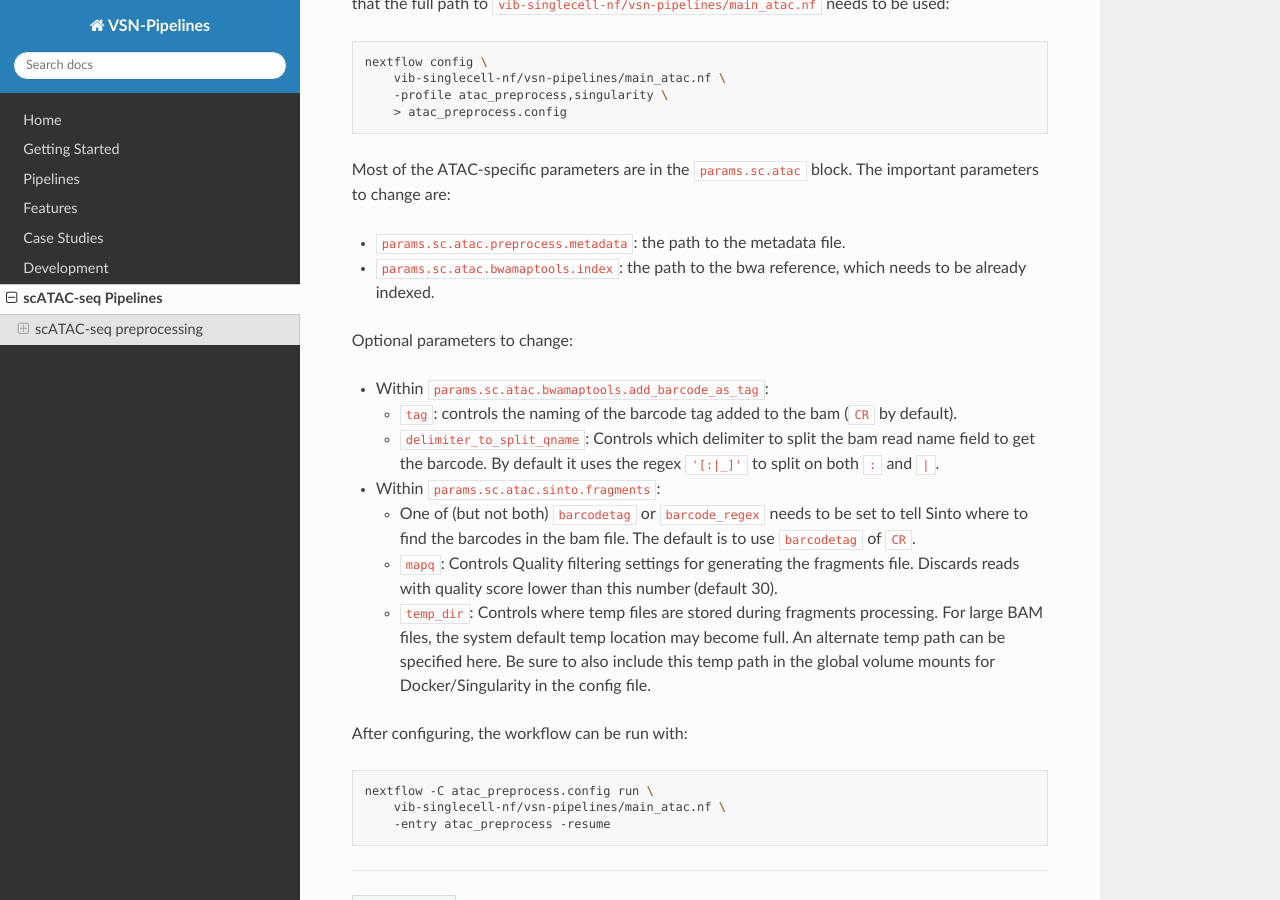
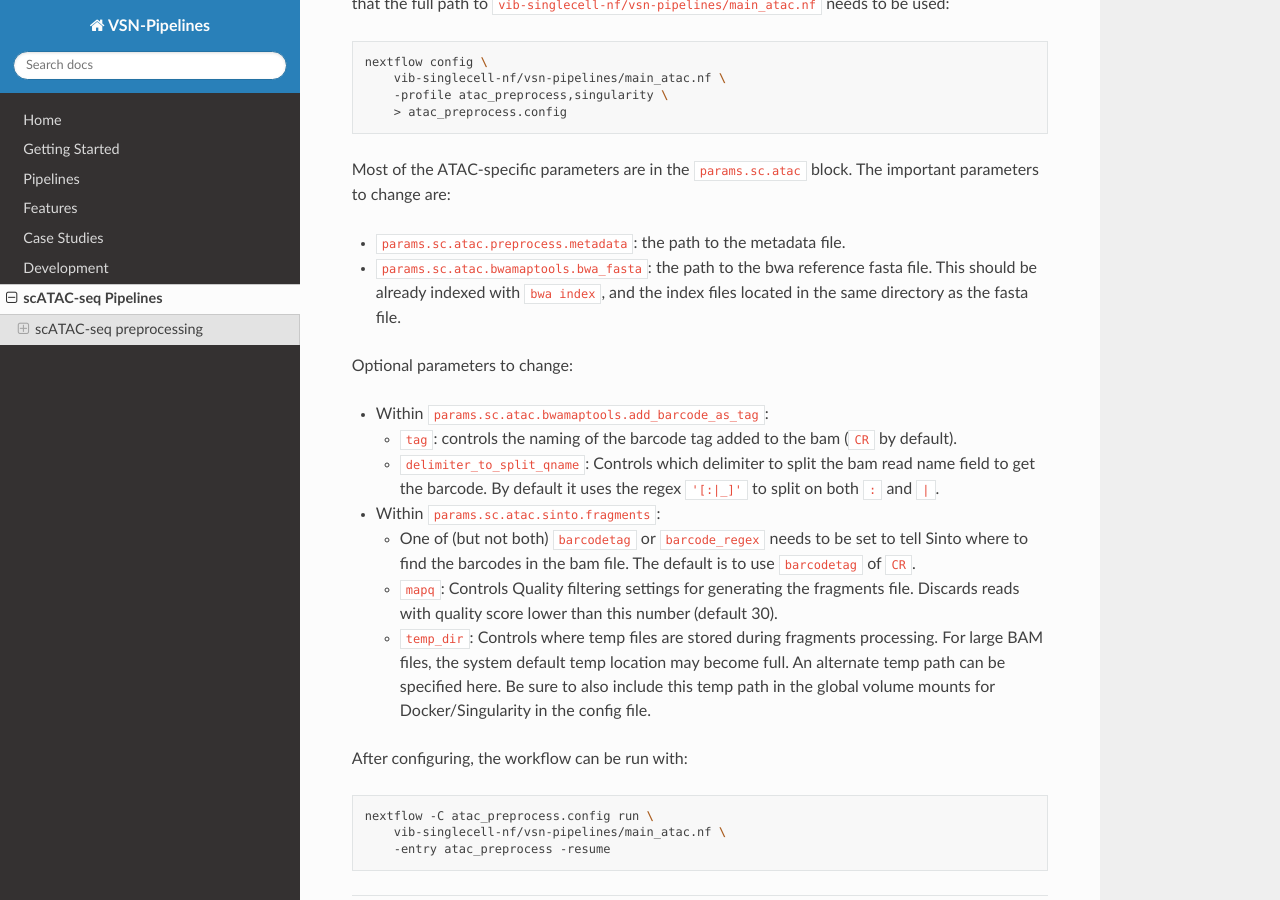
Before and after one commit to vib-singlecell-nf/vsn-pipelines, a Sphinx documentation site: the page built from docs/scatac-seq.rst, in a window 1280 px wide and 900 px high, scrolled down 2746 px. Built offline with Sphinx 7.4.7 and the Read the Docs theme 2.0.0, drawn with Linux system fonts in a browser that asks for light colours.

Commit message:
Fix bwa index staging and update documentation
Former-commit-id: 595456cb925bcb0a55394f7026e9124947b82a0e

```diff
--- a/docs/scatac-seq.rst
+++ b/docs/scatac-seq.rst
@@ -157,7 +157,7 @@ Most of the ATAC-specific parameters are in the ``params.sc.atac`` block.
 The important parameters to change are:
 
 - ``params.sc.atac.preprocess.metadata``: the path to the metadata file.
-- ``params.sc.atac.bwamaptools.index``: the path to the bwa reference, which needs to be already indexed.
+- ``params.sc.atac.bwamaptools.bwa_fasta``: the path to the bwa reference fasta file. This should be already indexed with ``bwa index``, and the index files located in the same directory as the fasta file.
 
 Optional parameters to change:
 
```
